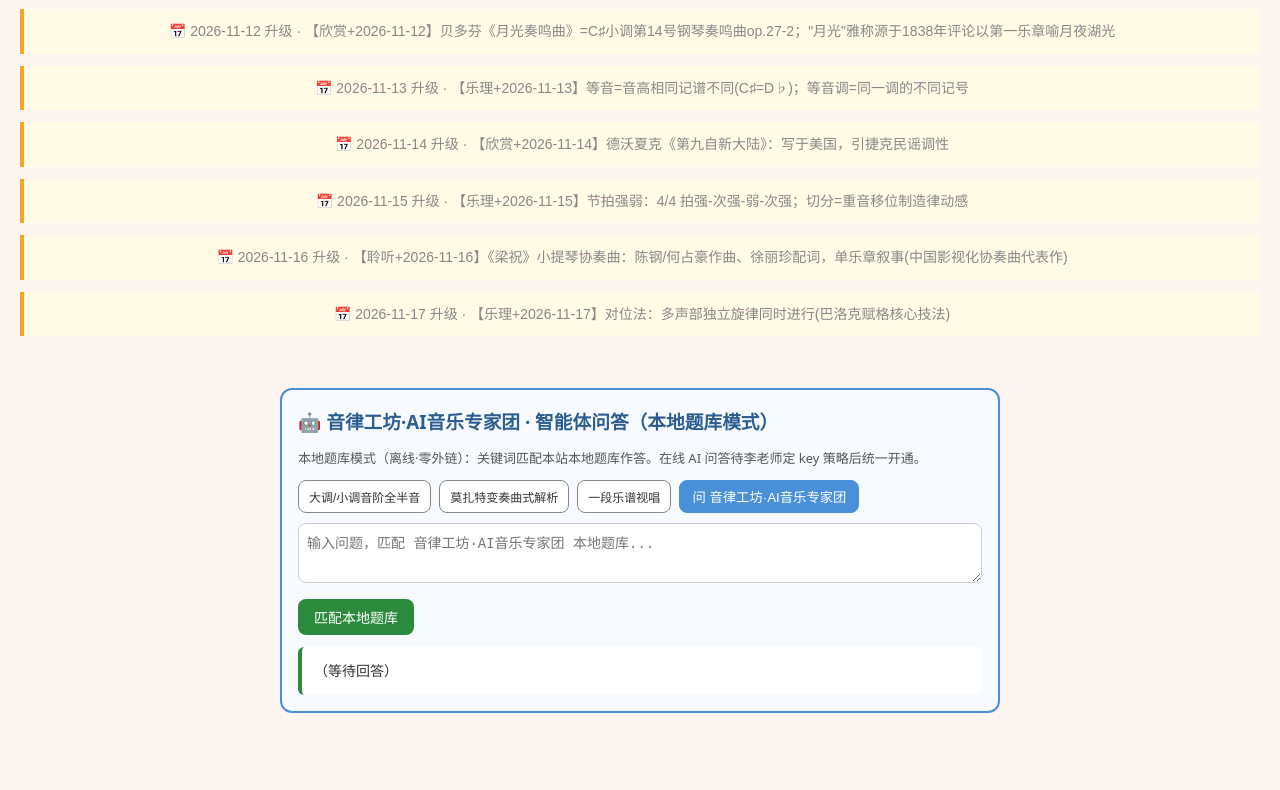
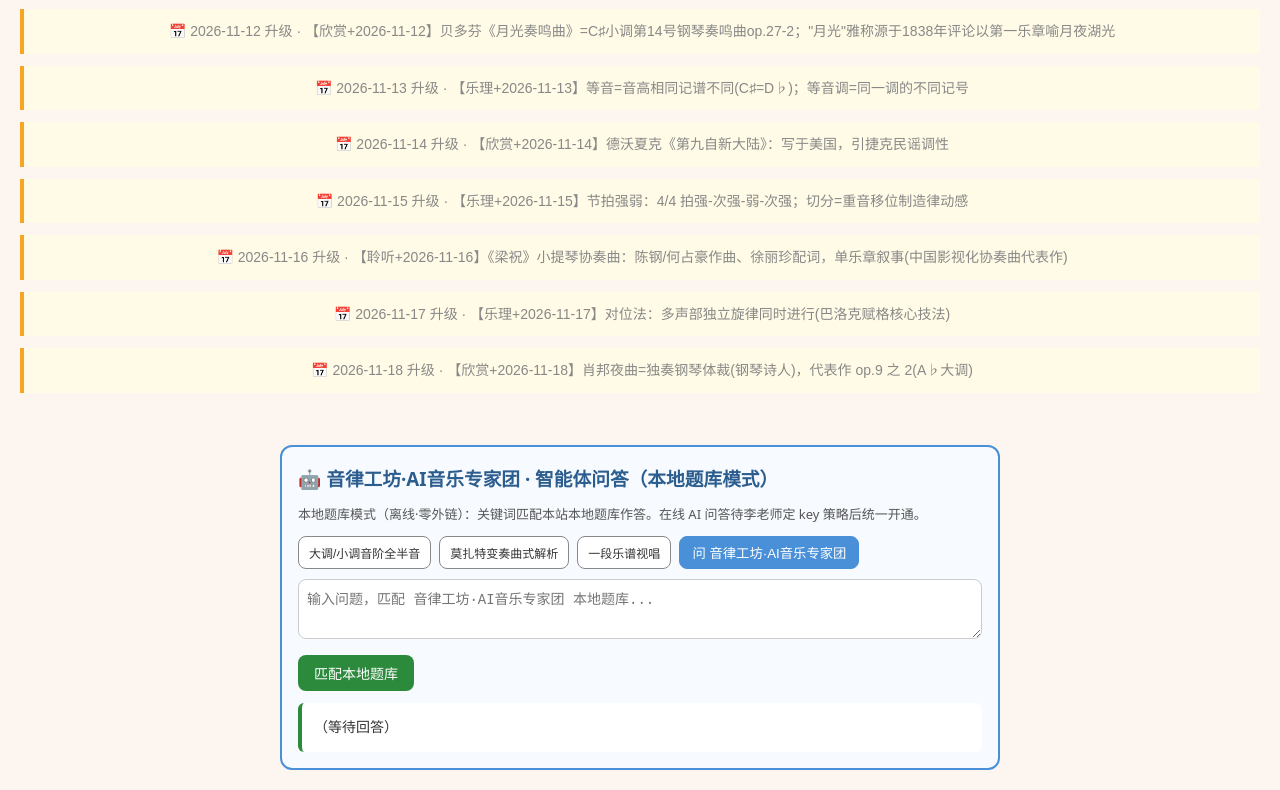
Before and after one commit to dapengzhanchi141345/li-yanming-music, a plain HTML site: page index.html in a window 1280 px wide. Shown: the part 2279-3069 px from the top of the page. Before the commit the page ends 3012 px from the top, so only its background shows below. Drawn offline with Linux system fonts and the light colour scheme.

Commit message:
music 12独立站升级 2026-11-18

```diff
--- a/index.html
+++ b/index.html
@@ -176,6 +176,8 @@ footer{text-align:center;padding:20px;color:#888;font-size:13px;margin-top:30px;
 <div style="background:#fffbe6;border-left:4px solid #f5a623;padding:10px;margin:12px 0;font-size:14px">📅 2026-11-16 升级 · 【聆听+2026-11-16】《梁祝》小提琴协奏曲：陈钢/何占豪作曲、徐丽珍配词，单乐章叙事(中国影视化协奏曲代表作)</div>
 
 <div style="background:#fffbe6;border-left:4px solid #f5a623;padding:10px;margin:12px 0;font-size:14px">📅 2026-11-17 升级 · 【乐理+2026-11-17】对位法：多声部独立旋律同时进行(巴洛克赋格核心技法)</div>
+
+<div style="background:#fffbe6;border-left:4px solid #f5a623;padding:10px;margin:12px 0;font-size:14px">📅 2026-11-18 升级 · 【欣赏+2026-11-18】肖邦夜曲=独奏钢琴体裁(钢琴诗人)，代表作 op.9 之 2(A♭大调)</div>
 </footer>
 
 <script>
```
